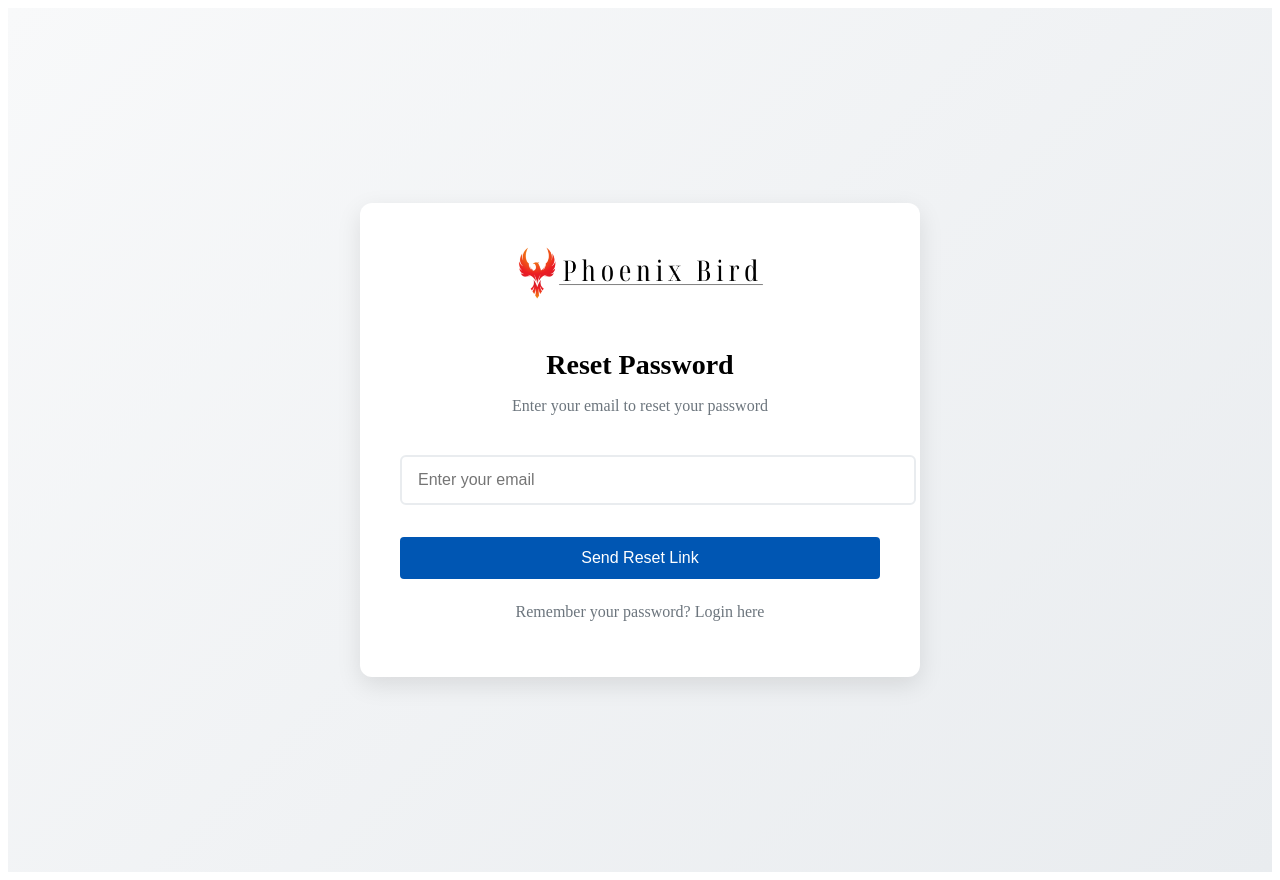
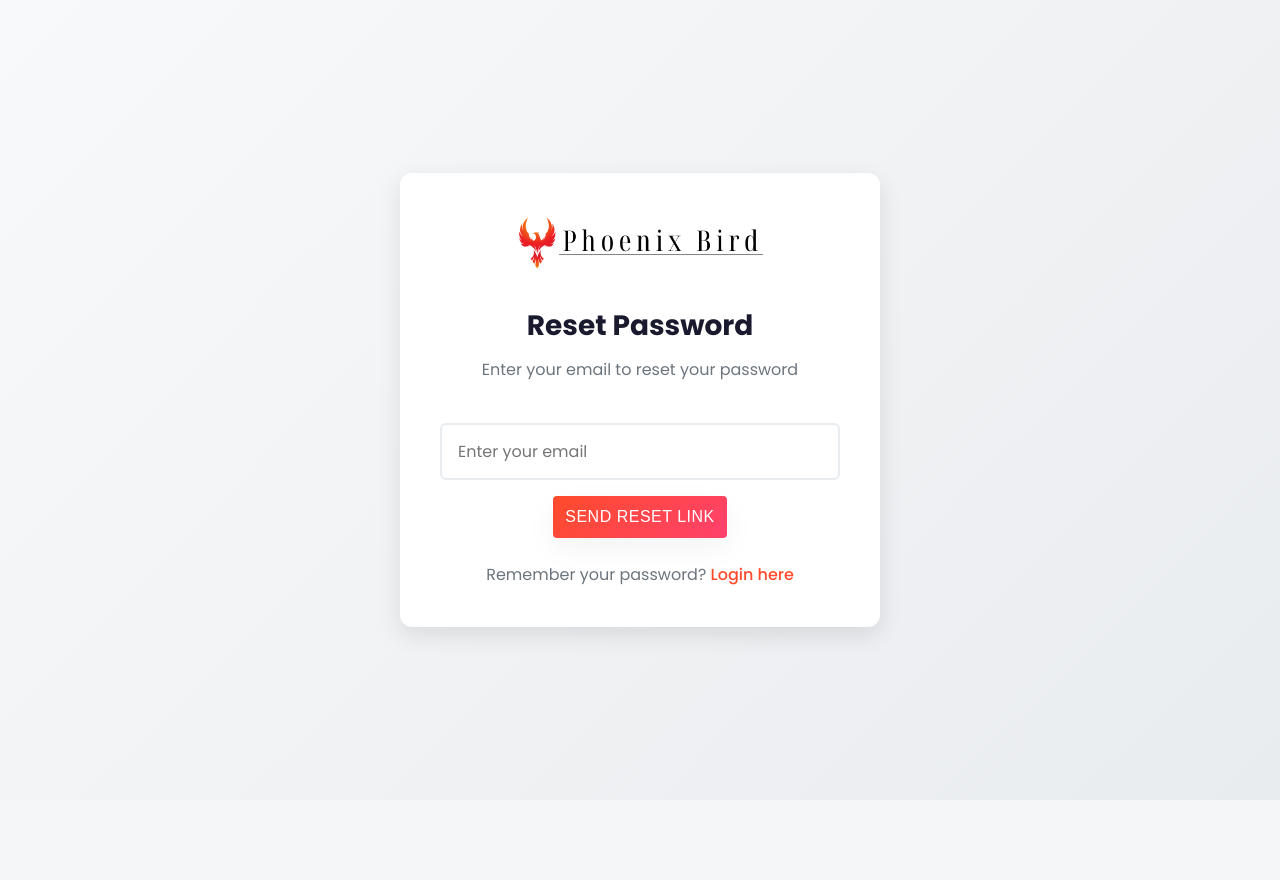
Before and after one commit to impacterai/phoenixbird-capital, a PHP site: page /reset-password.html in a window 1280 px wide. After the commit the page ends 645 px from the top, so only its background shows below. Run offline with PHP 8.4, Linux system fonts and the light colour scheme.

Commit message:
Adjusted Send reset link button color AND fixed logos

```diff
--- a/css/signup.css
+++ b/css/signup.css
@@ -139,19 +139,23 @@
 .submit-btn {
     width: 100%;
     padding: 0.75rem;
-    background-color: #0056b3;
-    color: white;
+    background: var(--gradient-primary);
+    color: var(--white);
     border: none;
     border-radius: 4px;
     font-size: 1rem;
     font-weight: 500;
     cursor: pointer;
-    transition: background-color 0.3s;
+    transition: all 0.3s ease;
     margin-top: 1rem;
+    text-transform: uppercase;
+    letter-spacing: 0.5px;
+    box-shadow: var(--shadow-soft);
 }
 
 .submit-btn:hover {
-    background-color: #004494;
+    transform: translateY(-2px);
+    box-shadow: var(--shadow-strong);
 }
 
 .signup-footer {
--- a/css/styles.css
+++ b/css/styles.css
@@ -206,6 +206,11 @@ body {
 /* Investment Opportunities Section */
 #investment-opportunities {
     padding: 5rem 5%;
+}
+
+.investment-opportunities .investment-logo {
+    width: 259px;
+    height: auto;
 }
 
 #investment-opportunities h2 {
@@ -717,6 +722,11 @@ body {
     background-color: var(--secondary-color);
 }
 
+#resetPasswordForm .login-btn {
+    display: block;
+    margin: 0 auto;
+}
+
 /* Footer Styles */
 footer {
     background-color: var(--primary-color);
--- a/investments.html
+++ b/investments.html
@@ -26,7 +26,7 @@
     <main class="investment-opportunities">
         <!-- Fund 1 -->
         <div class="investment-item">
-            <img src="images/phoenix-logo.svg" alt="PhoenixBird Logo" class="investment-logo">
+            <img src="images/phoenix-bird-logo.png" alt="PhoenixBird Logo" class="investment-logo">
             <h2>PhoenixBird Capital Fund 1, LLC</h2>
             <p class="investment-description">We aim to launch a $100M real estate fund to opportunistically capitalize on market downturns.</p>
             <p class="detail">Minimum Investment $75,000</p>
@@ -41,7 +41,7 @@
 
         <!-- Fund 2 -->
         <div class="investment-item">
-            <img src="images/phoenix-logo.svg" alt="PhoenixBird Logo" class="investment-logo">
+            <img src="images/phoenix-bird-logo.png" alt="PhoenixBird Logo" class="investment-logo">
             <h2>PhoenixBird Capital Opportunistic Fund 1, LLC</h2>
             <p class="investment-description">We aim to buy single family homes at different stages of foreclosure below replacement costs.</p>
             <p class="detail">Minimum Investment $25,000</p>
--- a/login.html
+++ b/login.html
@@ -102,7 +102,7 @@
 <body>
     <div class="login-container">
         <div class="login-header">
-            <img src="images/phoenix-logo.svg" alt="PhoenixBird Capital Logo">
+            <img src="images/phoenix-bird-logo.png" alt="PhoenixBird Capital Logo">
             <h2>Welcome Back</h2>
         </div>
         <form class="login-form" id="loginForm">
--- a/reset-password.html
+++ b/reset-password.html
@@ -4,8 +4,10 @@
     <meta charset="UTF-8">
     <meta name="viewport" content="width=device-width, initial-scale=1.0">
     <title>Reset Password - PhoenixBird Capital</title>
+    <link rel="stylesheet" href="css/styles.css">
     <link rel="stylesheet" href="css/signup.css">
     <link rel="stylesheet" href="https://cdnjs.cloudflare.com/ajax/libs/font-awesome/6.0.0/css/all.min.css">
+    <link href="https://fonts.googleapis.com/css2?family=Poppins:wght@300;400;500;600;700&display=swap" rel="stylesheet">
 </head>
 <body>
     <div class="signup-container">
@@ -21,7 +23,7 @@
                     <input type="email" id="email" name="email" placeholder="Enter your email" required>
                 </div>
 
-                <button type="submit" class="submit-btn">Send Reset Link</button>
+                <button type="submit" class="login-btn">Send Reset Link</button>
 
                 <div id="messageBox" class="message-box hidden"></div>
             </form>
--- a/signup.html
+++ b/signup.html
@@ -13,7 +13,7 @@
     <div class="signup-container">
         <div class="signup-box">
             <div class="signup-header">
-                <img src="images/phoenix-logo.svg" alt="PhoenixBird Capital Logo" class="signup-logo">
+                <img src="images/phoenix-bird-logo.png" alt="PhoenixBird Capital Logo" class="signup-logo">
                 <h1>Create Your Account</h1>
                 <p>Join PhoenixBird Capital's residential investment platform</p>
             </div>
```
